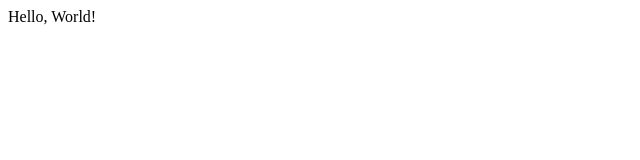
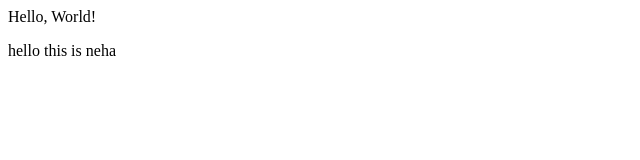
Before and after one commit to nehagaidhane/localrepo, a plain HTML site: page index.html in a window 1280 px wide. Shown: the full height of the page, 0-640 px from the left. Drawn offline with Linux system fonts and the light colour scheme.

Commit message:
new feature

```diff
--- a/index.html
+++ b/index.html
@@ -1 +1,2 @@
 <p>Hello, World!</p>
+hello this is neha
```
